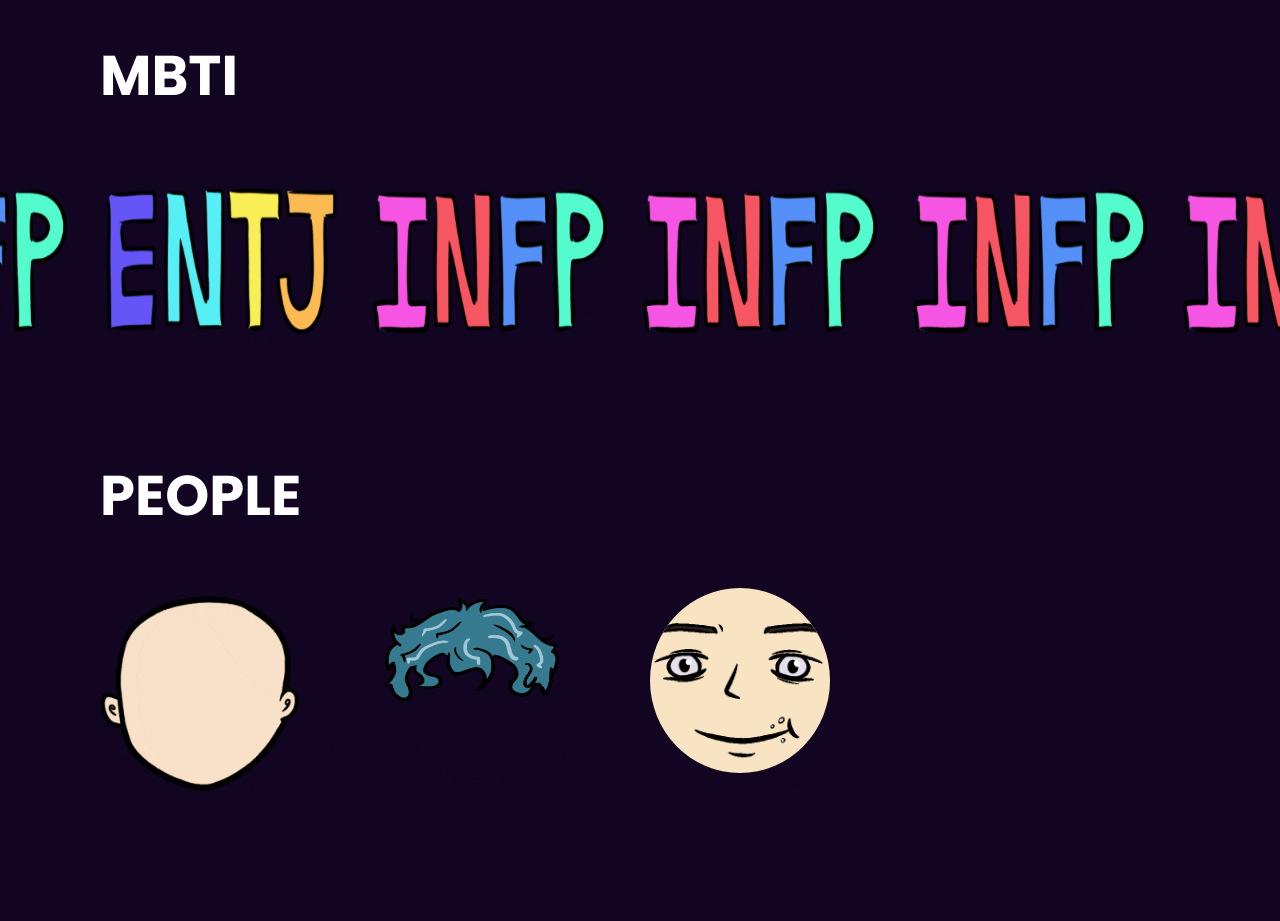
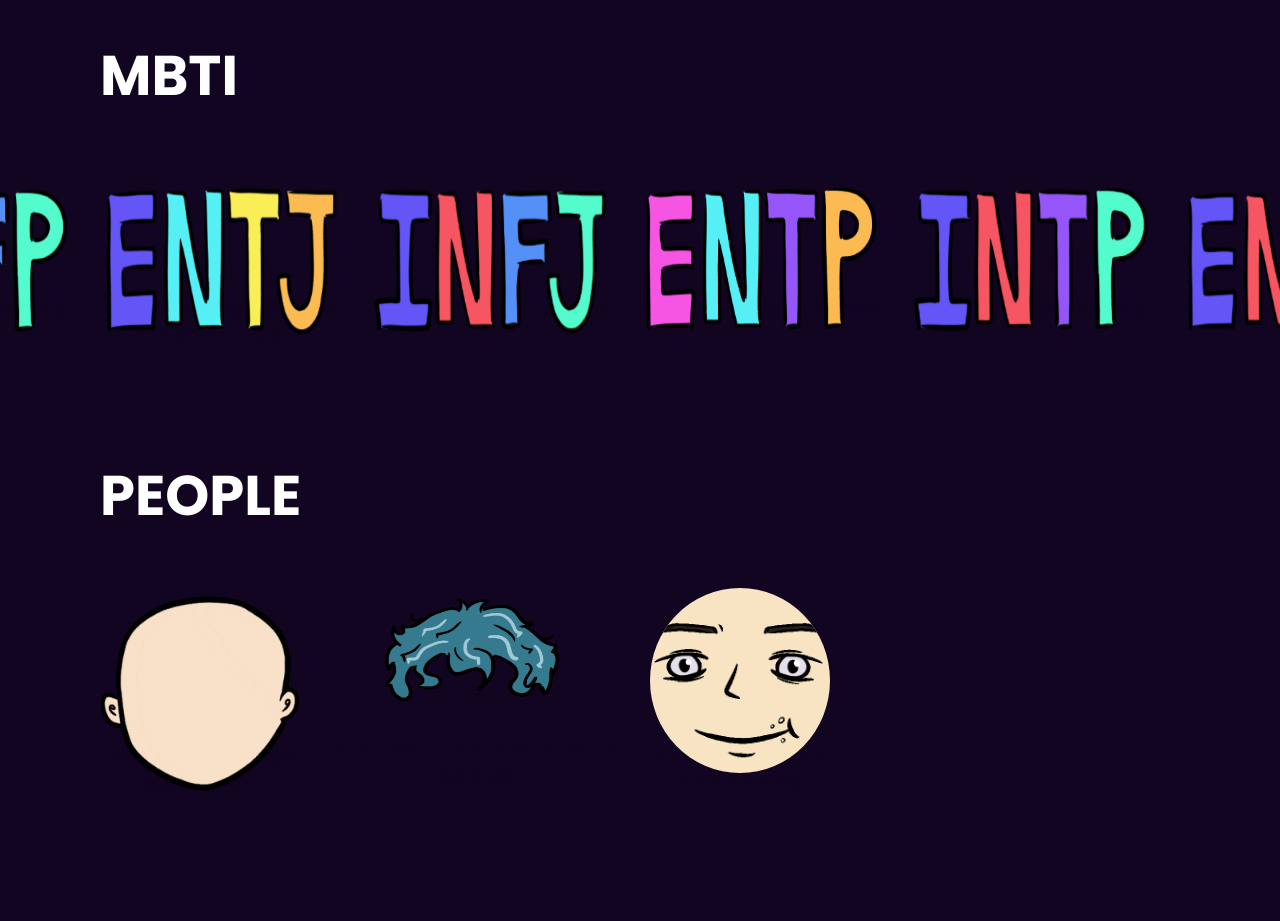
Before and after one commit to Jo-and-Yu/MBTI_new_page, a website: page index.html in a window 1280 px wide. Shown: the part 1820-2741 px from the top of the page. Drawn offline with nearby package versions, Linux system fonts and the light colour scheme.

Commit message:
Feat: Add mbti image

```diff
--- a/index.html
+++ b/index.html
@@ -60,98 +60,98 @@
                     </div>
                 </div>
                 <div class="swiper-slide">
-                    <img src="images/infp.png" class="mbti">
+                    <img src="images/infj.png" class="mbti">
                     <div class="content">
                         <h1>잔다르크형</h1>
                         <p>이상적인 세상은 만들어 내는 사람들</p>
                     </div>
                 </div>
                 <div class="swiper-slide">
-                    <img src="images/infp.png" class="mbti">
+                    <img src="images/entp.png" class="mbti">
                     <div class="content">
                         <h1>잔다르크형</h1>
                         <p>이상적인 세상은 만들어 내는 사람들</p>
                     </div>
                 </div>
                 <div class="swiper-slide">
-                    <img src="images/infp.png" class="mbti">
+                    <img src="images/intp.png" class="mbti">
                     <div class="content">
                         <h1>잔다르크형</h1>
                         <p>이상적인 세상은 만들어 내는 사람들</p>
                     </div>
                 </div>
                 <div class="swiper-slide">
-                    <img src="images/infp.png" class="mbti">
+                    <img src="images/enfp.png" class="mbti">
                     <div class="content">
                         <h1>잔다르크형</h1>
                         <p>이상적인 세상은 만들어 내는 사람들</p>
                     </div>
                 </div>
                 <div class="swiper-slide">
-                    <img src="images/infp.png" class="mbti">
+                    <img src="images/intj.png" class="mbti">
                     <div class="content">
                         <h1>잔다르크형</h1>
                         <p>이상적인 세상은 만들어 내는 사람들</p>
                     </div>
                 </div>
                 <div class="swiper-slide">
-                    <img src="images/infp.png" class="mbti">
+                    <img src="images/enfj.png" class="mbti">
                     <div class="content">
                         <h1>잔다르크형</h1>
                         <p>이상적인 세상은 만들어 내는 사람들</p>
                     </div>
                 </div>
                 <div class="swiper-slide">
-                    <img src="images/infp.png" class="mbti">
+                    <img src="images/isfp.png" class="mbti">
                     <div class="content">
                         <h1>잔다르크형</h1>
                         <p>이상적인 세상은 만들어 내는 사람들</p>
                     </div>
                 </div>
                 <div class="swiper-slide">
-                    <img src="images/infp.png" class="mbti">
+                    <img src="images/esfp.png" class="mbti">
                     <div class="content">
                         <h1>잔다르크형</h1>
                         <p>이상적인 세상은 만들어 내는 사람들</p>
                     </div>
                 </div>
                 <div class="swiper-slide">
-                    <img src="images/infp.png" class="mbti">
+                    <img src="images/isfj.png" class="mbti">
                     <div class="content">
                         <h1>잔다르크형</h1>
                         <p>이상적인 세상은 만들어 내는 사람들</p>
                     </div>
                 </div>
                 <div class="swiper-slide">
-                    <img src="images/infp.png" class="mbti">
+                    <img src="images/esfj.png" class="mbti">
                     <div class="content">
                         <h1>잔다르크형</h1>
                         <p>이상적인 세상은 만들어 내는 사람들</p>
                     </div>
                 </div>
                 <div class="swiper-slide">
-                    <img src="images/infp.png" class="mbti">
+                    <img src="images/istp.png" class="mbti">
                     <div class="content">
                         <h1>잔다르크형</h1>
                         <p>이상적인 세상은 만들어 내는 사람들</p>
                     </div>
                 </div>
                 <div class="swiper-slide">
-                    <img src="images/infp.png" class="mbti">
+                    <img src="images/estp.png" class="mbti">
                     <div class="content">
                         <h1>잔다르크형</h1>
                         <p>이상적인 세상은 만들어 내는 사람들</p>
                     </div>
                 </div>
                 <div class="swiper-slide">
-                    <img src="images/infp.png" class="mbti">
+                    <img src="images/istj.png" class="mbti">
                     <div class="content">
                         <h1>잔다르크형</h1>
                         <p>이상적인 세상은 만들어 내는 사람들</p>
                     </div>
                 </div>
                 <div class="swiper-slide">
-                    <img src="images/infp.png" class="mbti">
+                    <img src="images/estj.png" class="mbti">
                     <div class="content">
                         <h1>잔다르크형</h1>
                         <p>이상적인 세상은 만들어 내는 사람들</p>
```
Also changed, not shown: images/enfj.png (added), images/enfp.png (added), images/entp.png (added), images/esfj.png (added), images/esfp.png (added), images/estj.png (added), images/estp.png (added), images/infj.png (added), images/intj.png (added), images/intp.png (added), images/isfj.png (added), images/isfp.png (added), images/istj.png (added), images/istp.png (added).
